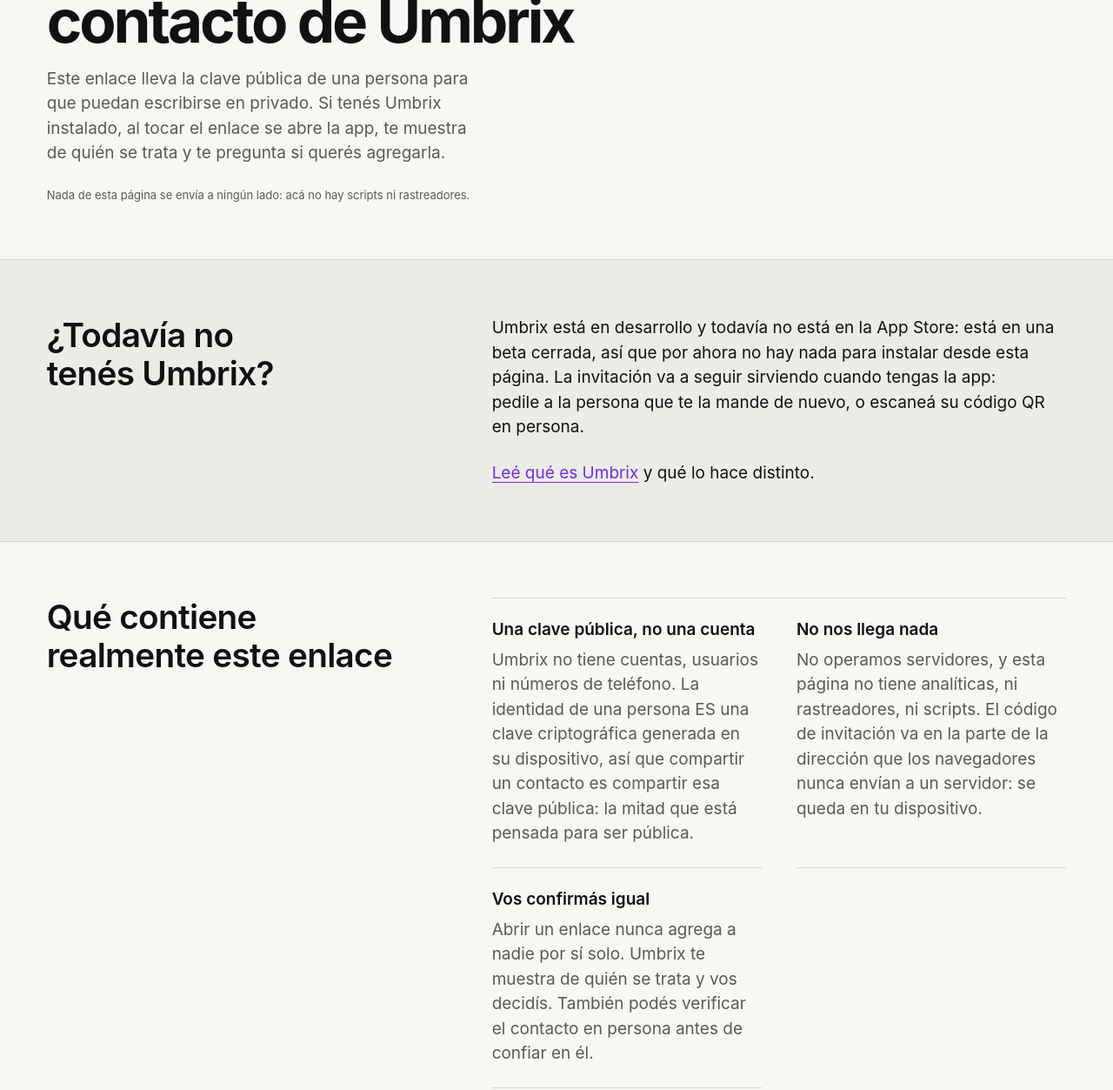
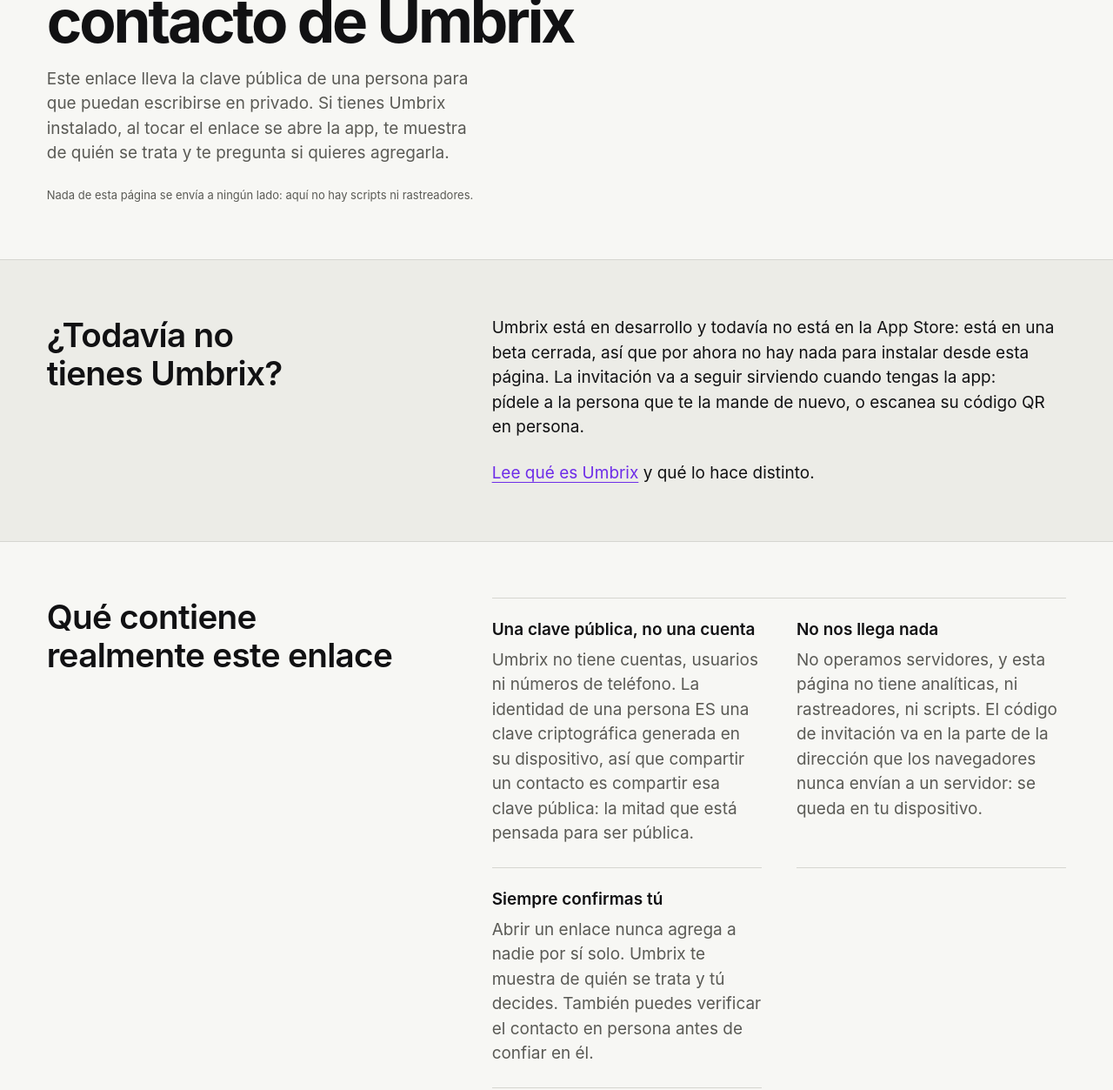
Before and after one commit to KhassinX/Umbrix-web, a Jekyll site: the page built from es/add/index.html, in a window 1280 px wide. Shown: the part 219-1472 px from the top of the page at 87% size. Built offline with Jekyll 4.4.1, drawn with Linux system fonts in a browser that asks for light colours.

Commit message:
es/add: tuteo neutro en vez de voseo (tienes, quieres, pídele, escanea, lee, aquí, tú decides, puedes)
Lo detectó el gate de publicación de Umbrella (es-voseo, 4 cadenas). El barrido a mano encontró 5 formas más en la misma página: querés, acá, pedile, escaneá y Leé. En las otras 12 rutas en español no hay ninguna.

Co-Authored-By: Claude Opus 5.5 <noreply@anthropic.com>
Claude-Session: https://claude.ai/code/session_011AzbdpGndYK1hLqe4RvSh6

```diff
--- a/es/add/index.html
+++ b/es/add/index.html
@@ -13,18 +13,18 @@ canonical_es: /es/add/
 <section class="hero">
   <div class="wrap">
     <h1>Alguien compartió su<br>contacto de Umbrix</h1>
-    <p class="lead">Este enlace lleva la clave pública de una persona para que puedan escribirse en privado. Si tenés Umbrix instalado, al tocar el enlace se abre la app, te muestra de quién se trata y te pregunta si querés agregarla.</p>
+    <p class="lead">Este enlace lleva la clave pública de una persona para que puedan escribirse en privado. Si tienes Umbrix instalado, al tocar el enlace se abre la app, te muestra de quién se trata y te pregunta si quieres agregarla.</p>
     <div class="cta">
-      <span class="meta">Nada de esta página se envía a ningún lado: acá no hay scripts ni rastreadores.</span>
+      <span class="meta">Nada de esta página se envía a ningún lado: aquí no hay scripts ni rastreadores.</span>
     </div>
   </div>
 </section>
 
 <section class="section section-tinted">
   <div class="wrap">
-    <h2>¿Todavía no tenés Umbrix?</h2>
-    <p>Umbrix está en desarrollo y todavía no está en la App Store: está en una beta cerrada, así que por ahora no hay nada para instalar desde esta página. La invitación va a seguir sirviendo cuando tengas la app: pedile a la persona que te la mande de nuevo, o escaneá su código QR en persona.</p>
-    <p><a href="/es/">Leé qué es Umbrix</a> y qué lo hace distinto.</p>
+    <h2>¿Todavía no tienes Umbrix?</h2>
+    <p>Umbrix está en desarrollo y todavía no está en la App Store: está en una beta cerrada, así que por ahora no hay nada para instalar desde esta página. La invitación va a seguir sirviendo cuando tengas la app: pídele a la persona que te la mande de nuevo, o escanea su código QR en persona.</p>
+    <p><a href="/es/">Lee qué es Umbrix</a> y qué lo hace distinto.</p>
   </div>
 </section>
 
@@ -43,8 +43,8 @@ canonical_es: /es/add/
       </article>
 
       <article class="card">
-        <h3>Vos confirmás igual</h3>
-        <p>Abrir un enlace nunca agrega a nadie por sí solo. Umbrix te muestra de quién se trata y vos decidís. También podés verificar el contacto en persona antes de confiar en él.</p>
+        <h3>Siempre confirmas tú</h3>
+        <p>Abrir un enlace nunca agrega a nadie por sí solo. Umbrix te muestra de quién se trata y tú decides. También puedes verificar el contacto en persona antes de confiar en él.</p>
       </article>
     </div>
   </div>
```
